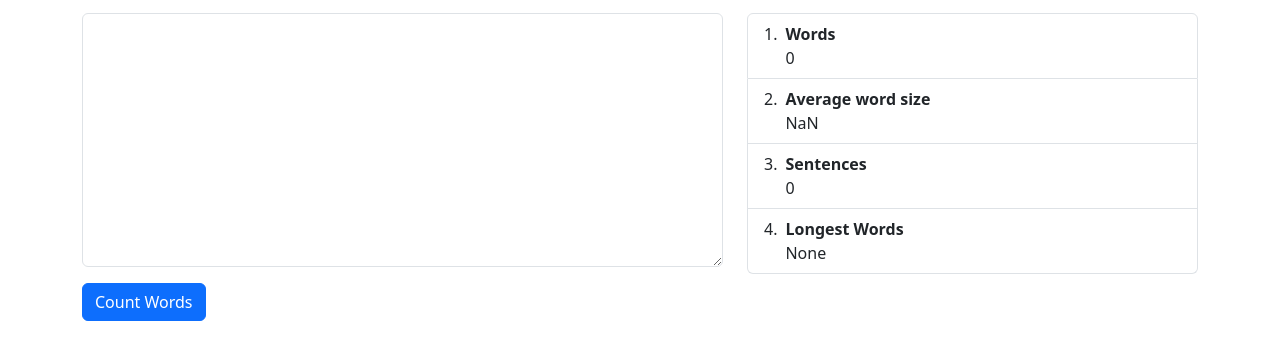
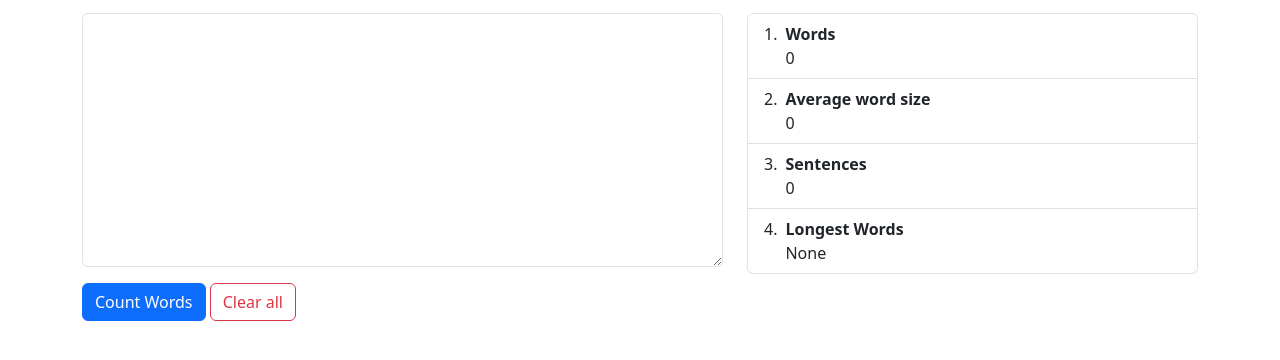
Before and after one commit to Kate505/Javascript_Exercises, a plain HTML site: page index.html in a window 1280 px wide. Both pictures are taken after a click on the button "Count Words". Shown: the part 172-532 px from the top of the page. Drawn offline with nearby package versions, Linux system fonts and the light colour scheme.

Commit message:
clear button created

```diff
--- a/index.html
+++ b/index.html
@@ -30,7 +30,10 @@
   <div class="row">
     <div class="col-md-7 col-sm-5 pb-3">
       <textarea id="text" class="mb-3 form-control" rows="10"></textarea>
-      <button class="btn btn-primary" onclick="btnClick()">Count Words</button>
+      <div class="d-grid gap-2 d-md-block">
+        <button class="btn btn-primary" onclick="btnClick()">Count Words</button>
+        <button class="btn btn-outline-danger" onclick="btnClean()">Clear all</button>
+      </div>
     </div>
     <div class="col-md-5 col-sm-7 pb-3">
       <ol class="list-group list-group-numbered">
--- a/index.js
+++ b/index.js
@@ -41,7 +41,15 @@ const btnClick = () => {
   const count = wordCounter(text);
 
   document.getElementById('words-count').textContent = count.words;
-  document.getElementById('average-word-size').textContent = count.averageWordLength.toFixed(2);
+  document.getElementById('average-word-size').textContent = count.averageWordLength > 0 ? count.averageWordLength.toFixed(2) : '0';
   document.getElementById('sentences-count').textContent = count.sentences;
   document.getElementById('longest-word').textContent = count.longestWord.length > 0 ? count.longestWord : 'None';
 }
+
+const btnClean = () => {
+  document.getElementById('text').textContent = '';
+  document.getElementById('words-count').textContent = '0';
+  document.getElementById('average-word-size').textContent = '0';
+  document.getElementById('sentences-count').textContent = '0';
+  document.getElementById('longest-word').textContent = 'None';
+}
```
